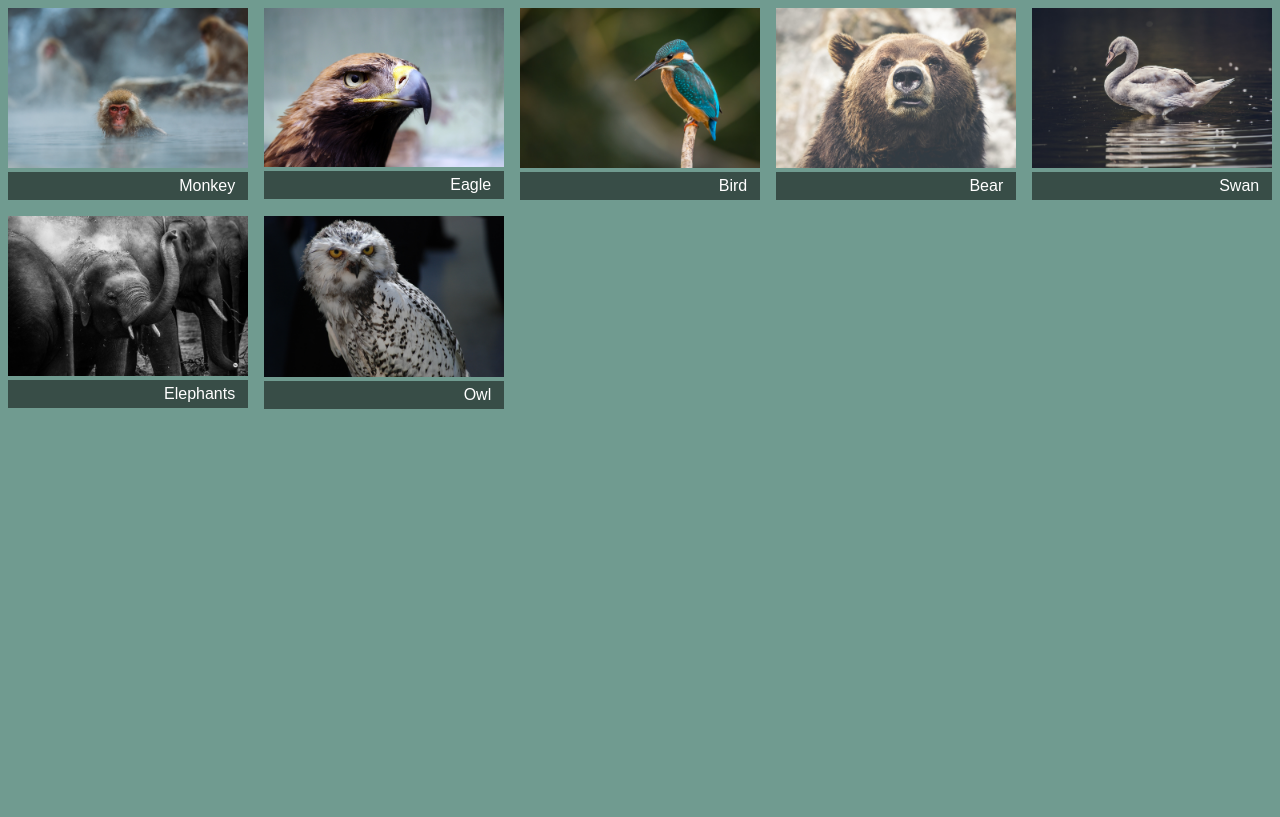
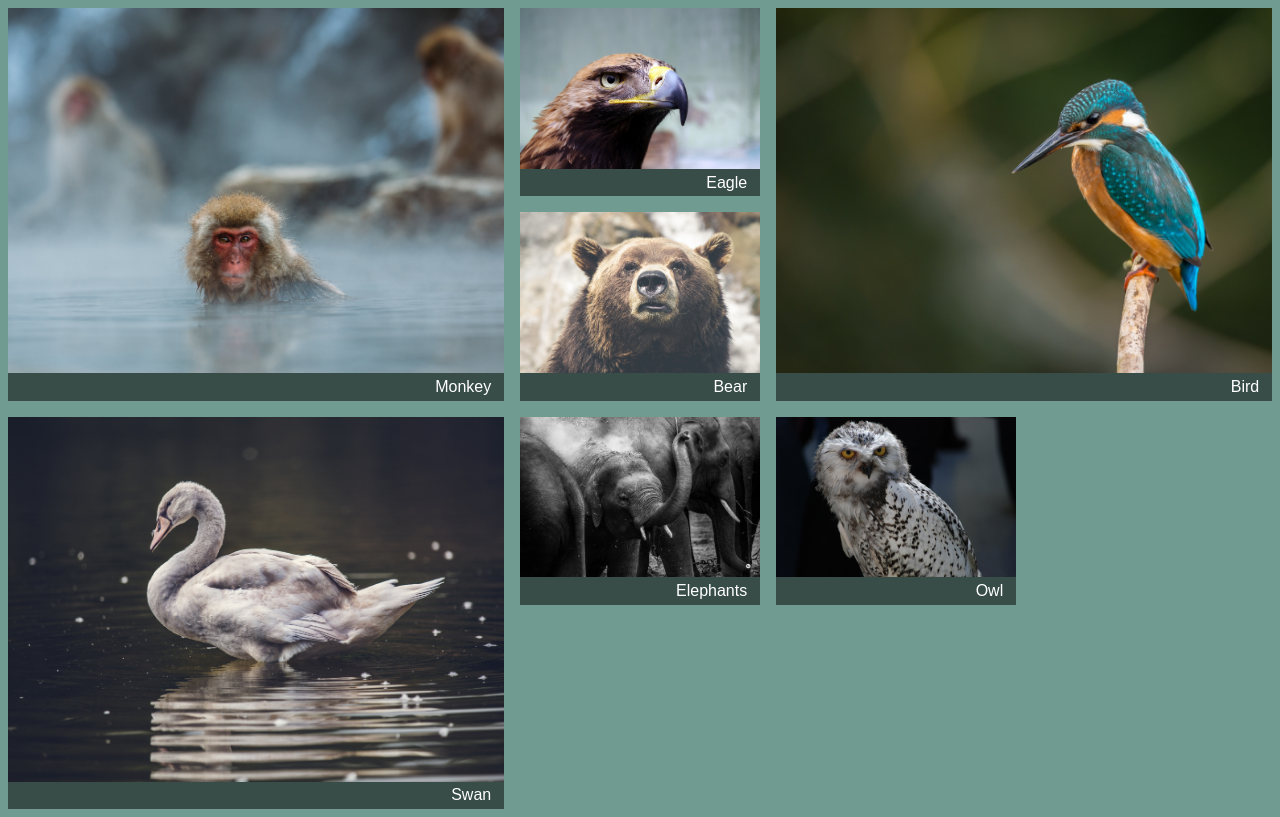
Before and after one commit to EnricoMassoneDeltatre/grid-placement-algorithm, a website: page index.html in a window 1280 px wide. Drawn offline with Linux system fonts and the light colour scheme.

Commit message:
completed first draft of implementation

```diff
--- a/index.html
+++ b/index.html
@@ -8,7 +8,7 @@
   </head>
   <body>
     <div class="portfolio">
-      <figure>
+      <figure class="featured">
         <img src="images/monkey.jpg" alt="monkey" />
         <figcaption>Monkey</figcaption>
       </figure>
@@ -16,7 +16,7 @@
         <img src="images/eagle.jpg" alt="eagle" />
         <figcaption>Eagle</figcaption>
       </figure>
-      <figure>
+      <figure class="featured">
         <img src="images/bird.jpg" alt="bird" />
         <figcaption>Bird</figcaption>
       </figure>
@@ -24,7 +24,7 @@
         <img src="images/bear.jpg" alt="bear" />
         <figcaption>Bear</figcaption>
       </figure>
-      <figure>
+      <figure class="featured">
         <img src="images/swan.jpg" alt="swan" />
         <figcaption>Swan</figcaption>
       </figure>
--- a/style.css
+++ b/style.css
@@ -18,14 +18,19 @@ body {
   grid-template-columns: repeat(auto-fill, minmax(200px, 1fr));
   grid-auto-rows: 1fr;
   grid-gap: 1em;
+  grid-auto-flow: dense;
 }
 
 .portfolio > figure {
   margin: 0;
+  display: flex;
+  flex-direction: column;
 }
 
 .portfolio img {
-  max-width: 100%;
+  width: 100%;
+  flex: 1;
+  object-fit: cover;
 }
 
 .portfolio figcaption {
@@ -34,3 +39,8 @@ body {
   background-color: rgba(0, 0, 0, 0.5);
   color: #fff;
 }
+
+.portfolio .featured {
+  grid-row: span 2;
+  grid-column: span 2;
+}
```
